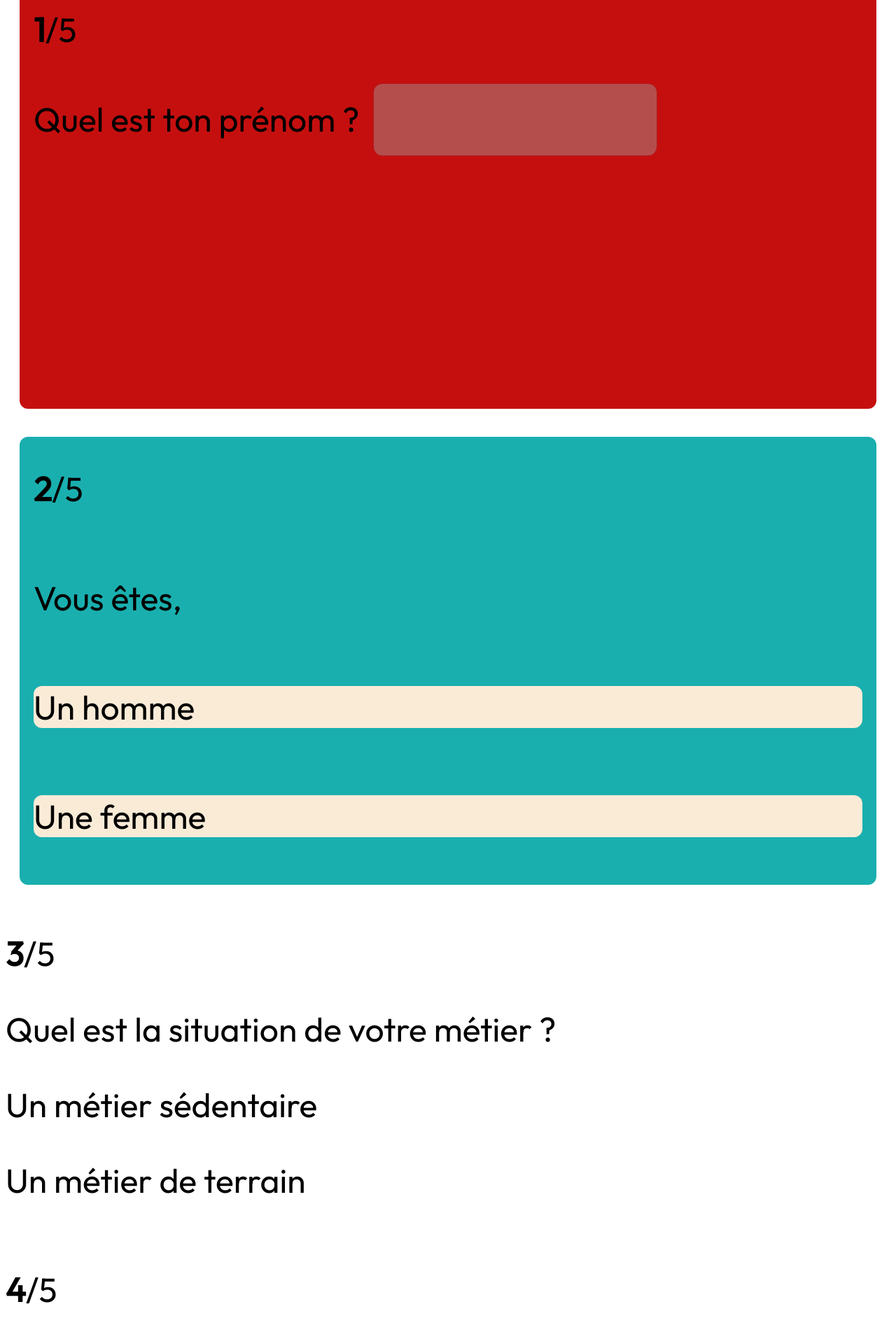
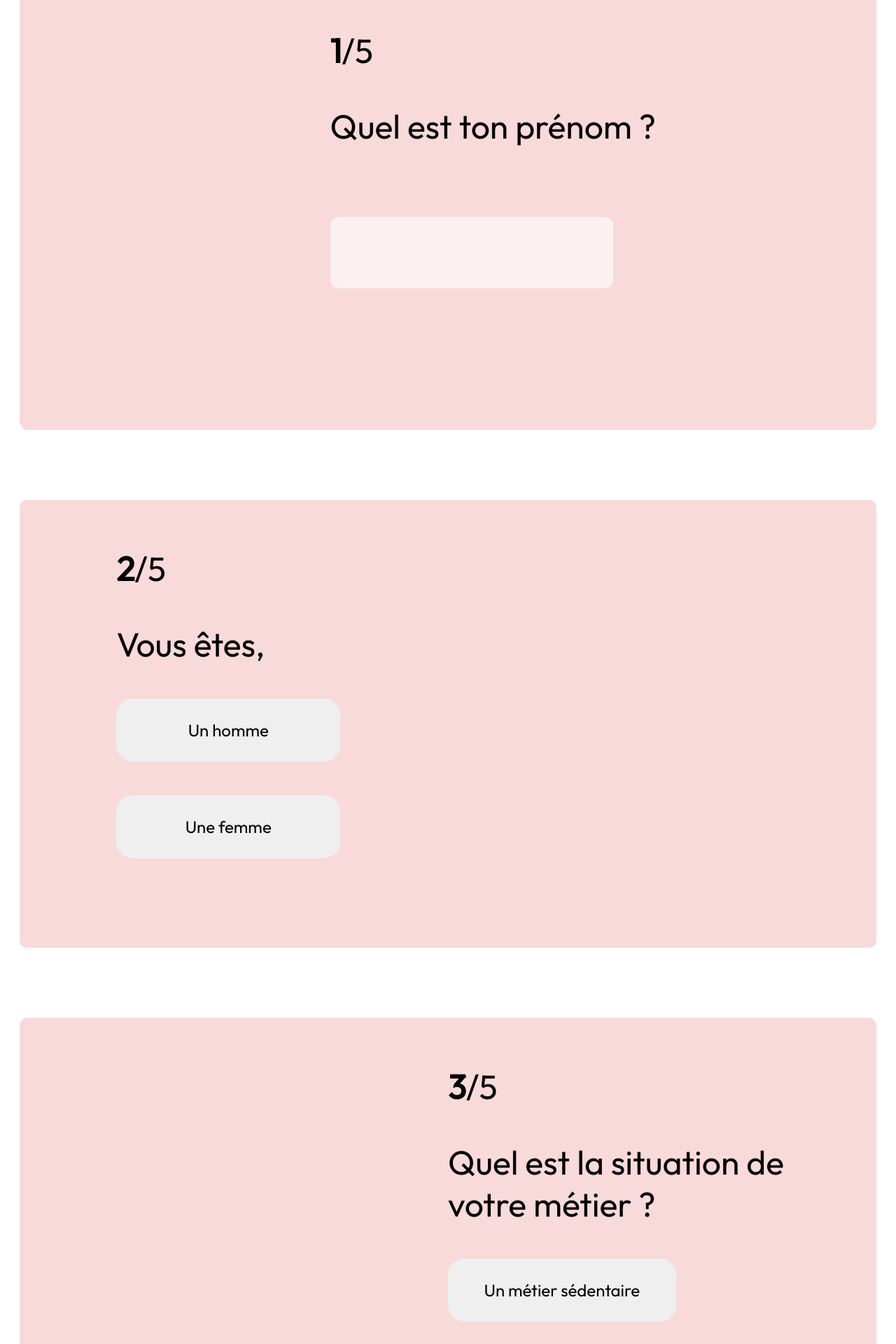
Before and after one commit to NolanWittmann/SNCFooD, a React (Create React App) app: page / in a window 1280 px wide. Shown: the part 800-2720 px from the top of the page at 70% size. Built offline with nearby package versions, Linux system fonts and the light colour scheme.

Commit message:
fin style questionnaire

```diff
--- a/src/components/Questionnaire.css
+++ /dev/null
@@ -1,77 +0,0 @@
-@import url('https://fonts.googleapis.com/css2?family=Outfit&display=swap');
-
-body{
-    font-family: Outfit, 'sans sérif' ;
-}
-
-.title {
-    font-family: Outfit, 'sans sérif';
-    font-size: 10em;
-    margin: 160px 0px;
-}
-
-.questionnaire{
-    display: flex;
-    flex-direction: column;
-    font-size: 3em;
-}
-
-.name, .metier, .horaire {
-    justify-content: flex-start;
-}
-
-.genre, .vegetarien {
-    justify-content: flex-end;
-}
-
-span{
-    font-weight: bold;
-}
-
-
-/*bloc 1 name*/
-.name{
-    margin: 20px;
-    padding: 20px;
-    height: 600px;
-    background-color: rgb(197, 15, 15);
-    border-radius: 12px;
-}
-
-.name__input-label{
-    padding-right: 20px;
-}
-
-.name__input-input {
-    border: none;
-    outline: 1px solid rgba(95, 95, 95, 0.185);
-    height: 100px;
-    width: 400px;
-    font-size: 1em;
-    border-radius: 12px;
-    background-color: rgba(159, 160, 158, 0.431);
-}
-
-
-
-/*bloc 2 name*/
-.genre{
-    margin: 20px;
-    padding: 20px;
-    height: 600px;
-    background-color: rgb(26, 175, 175);
-    background-size: 90%;
-    border-radius: 12px;
-    display: flex;
-    flex-direction: column;
-}
-
-.genre__genre{
-    display: flex;
-    flex-direction: column;
-}
-
-.genre__genre p {
-    border-radius: 12px;
-    background-color: antiquewhite;
-}
--- a/src/components/Questionnaire.js
+++ b/src/components/Questionnaire.js
@@ -1,5 +1,5 @@
 import React from 'react';
-import './Questionnaire.css'
+import '../styles/Questionnaire.css'
 
 const Questionnaire = () => {
 
@@ -11,46 +11,78 @@ const Questionnaire = () => {
             <section className='questionnaire'>
 
                 <div className='name'>
+                    <div className='name-div'>
                         <div>
-                        <p><span>1</span>/5</p>
+                            <p><span className='pSpan'>1</span>/5</p>
                         </div>
                         <div className='name__input'>
                             <label className='name__input-label'>Quel est ton prénom ?</label>
                             <input className='name__input-input' type='text'></input>
                         </div>
                     </div>
+                </div>
 
                 <div className='genre'>
-                    <p><span>2</span>/5</p>
+                    <div className='genre-div'>
+                        <div>
+                            <p><span className='pSpan'>2</span>/5</p>
+                        </div>
+                        <div>
                             <p className='genre__question'>Vous êtes,</p>
+                        </div>
                         <div className='genre__genre'>
-                        <p>Un homme</p>
-                        <p>Une femme</p>
+                            <p><button className='h'>Un homme</button></p>
+                            <p><button className='f'>Une femme</button></p>
+                        </div>
                     </div>
                 </div>
 
                 <div className='metier'>
-                    <p><span>3</span>/5</p>
+                    <div className='metier-div'>
+                        <div>
+                            <p><span className='pSpan'>3</span>/5</p>
+                        </div>
+                        <div>
                             <p className='metier__question'>Quel est la situation de votre métier ?</p>
-                    <p>Un métier sédentaire</p>
-                    <p>Un métier de terrain</p>
+                        </div>
+                        <div className='metier__question-situation'>
+                            <p><button className='sedentaire'>Un métier sédentaire</button></p>
+                            <p><button className='terrain'>Un métier de terrain</button></p>
+                        </div>
+                    </div>
                 </div>
 
                 <div className='vegetarien'>
-                    <p><span>4</span>/5</p>
+                    <div className='vegetarien-div'>
+                        <div>
+                            <p><span className='pSpan'>4</span>/5</p>
+                        </div>
+                        <div>
                             <p className='vegetarien__question'>Etes-vous végétarien ?</p>
-                    <p>Oui</p>
-                    <p>Non</p>
+                        </div>
+                        <div className='vegetarien__question-reponse'>
+                            <p><button className='vegetarien__question-oui'>Oui</button></p>
+                            <p><button className='vegetarien__question-non'>Non</button></p>
+                        </div>
+                    </div>
                 </div>
 
                 <div className='horaire'>
-                    <p><span>5</span>/5</p>
+                    <div className='horaire-div'>
+                        <div>
+                            <p><span className='pSpan'>5</span>/5</p>
+                        </div>
+                        <div>
                             <p className='horaire__question'>Travaillez-vous en horaires décalés ?</p>
-                    <p>Oui</p>
-                    <p>Non</p>
                         </div>
-            </section>
+                        <div>
+                            <p><button className='horaire__question-oui'>Oui</button></p>
+                            <p><button className='horaire__question-non'>Non</button></p>
                         </div>
+                    </div>
+                </div>
+            </section >
+        </div >
     );
 }
 
--- /dev/null
+++ b/src/styles/Questionnaire.css
@@ -0,0 +1,168 @@
+@import url('https://fonts.googleapis.com/css2?family=Outfit&display=swap');
+
+:root {
+    --colorQuest: rgb(248, 218, 218);
+}
+
+*{
+    font-family: Outfit, 'sans sérif' ;
+}
+
+/*titre de la page*/
+.title {
+    font-family: Outfit, 'sans sérif';
+    font-size: 10em;
+    margin: 160px 0px;
+}
+/*questionnaire de la page*/
+.questionnaire{
+    display: flex;
+    flex-direction: column;
+    font-size: 3em;
+}
+
+
+/* style numéro des questions*/
+.pSpan{
+    font-weight: bold;
+}
+
+
+/*question 1 name*/
+.name{
+    margin: 50px 20px;
+    padding: 20px;
+    height: 600px;
+    background-color: var(--colorQuest);
+    border-radius: 12px;
+    display: flex;
+    justify-content: flex-end;
+}
+
+.name-div{
+    margin-right: 22%;
+}
+
+.name__input-label{
+    display: block;
+    margin-bottom: 20%;
+    width: 500px;
+}
+
+.name__input-input {
+    border: none;
+    outline: 1px solid rgba(95, 95, 95, 0);
+    height: 100px;
+    width: 400px;
+    font-size: 1em;
+    border-radius: 12px;
+    background-color: rgba(255, 255, 255, 0.623);
+}
+
+
+
+/*question 2 genre*/
+.genre{
+    margin: 50px 20px;
+    padding: 20px;
+    height: 600px;
+    background-color: var(--colorQuest);
+    border-radius: 10px;
+    display: flex;
+    justify-content: flex-start;
+}
+
+.genre-div{
+    margin-left: 10%;
+    width: 100%;
+}
+
+.genre__genre{
+    margin-bottom: 20%;
+    width: 100%;
+    display: block;
+}
+
+.h, .f{
+    border: none;
+    width: 30%;
+    height: 90px;
+    border-radius: 1em;
+    font-size: 0.5em;
+}
+
+
+
+/*question 3 métier*/
+.metier{
+    margin: 50px 20px;
+    padding: 20px;
+    height: 600px;
+    background-color: var(--colorQuest);
+    border-radius: 12px;
+    display: flex;
+}
+
+.metier-div{
+    margin-left: 50%;
+    width: 100%;
+}
+
+.sedentaire, .terrain{
+    border: none;
+    width: 55%;
+    height: 90px;
+    border-radius: 1em;
+    font-size: 0.5em;
+}
+
+
+/*question 4 vegetarien*/
+.vegetarien{
+    margin: 50px 20px;
+    padding: 20px;
+    height: 600px;
+    background-color: var(--colorQuest);
+    border-radius: 12px;
+    display: flex;
+    justify-content: flex-start;
+}
+
+.vegetarien-div{
+    margin-left: 10%;
+    width: 100%;
+}
+
+.vegetarien__question-oui, .vegetarien__question-non{
+    border: none;
+    width: 30%;
+    height: 90px;
+    border-radius: 1em;
+    font-size: 0.5em;
+}
+
+
+
+/*question 5 horaire*/
+.horaire{
+    margin: 50px 20px;
+    padding: 20px;
+    height: 600px;
+    background-color: var(--colorQuest);
+    border-radius: 12px;
+    display: flex;
+    justify-content: flex-end;
+}
+
+.horaire-div{
+    margin-left: 50%;
+    width: 100%;
+}
+
+.horaire__question-oui, .horaire__question-non{
+    border: none;
+    width: 55%;
+    height: 90px;
+    border-radius: 1em;
+    font-size: 0.5em;
+}
```
Lines whose indentation alone changed are shown as unchanged.
